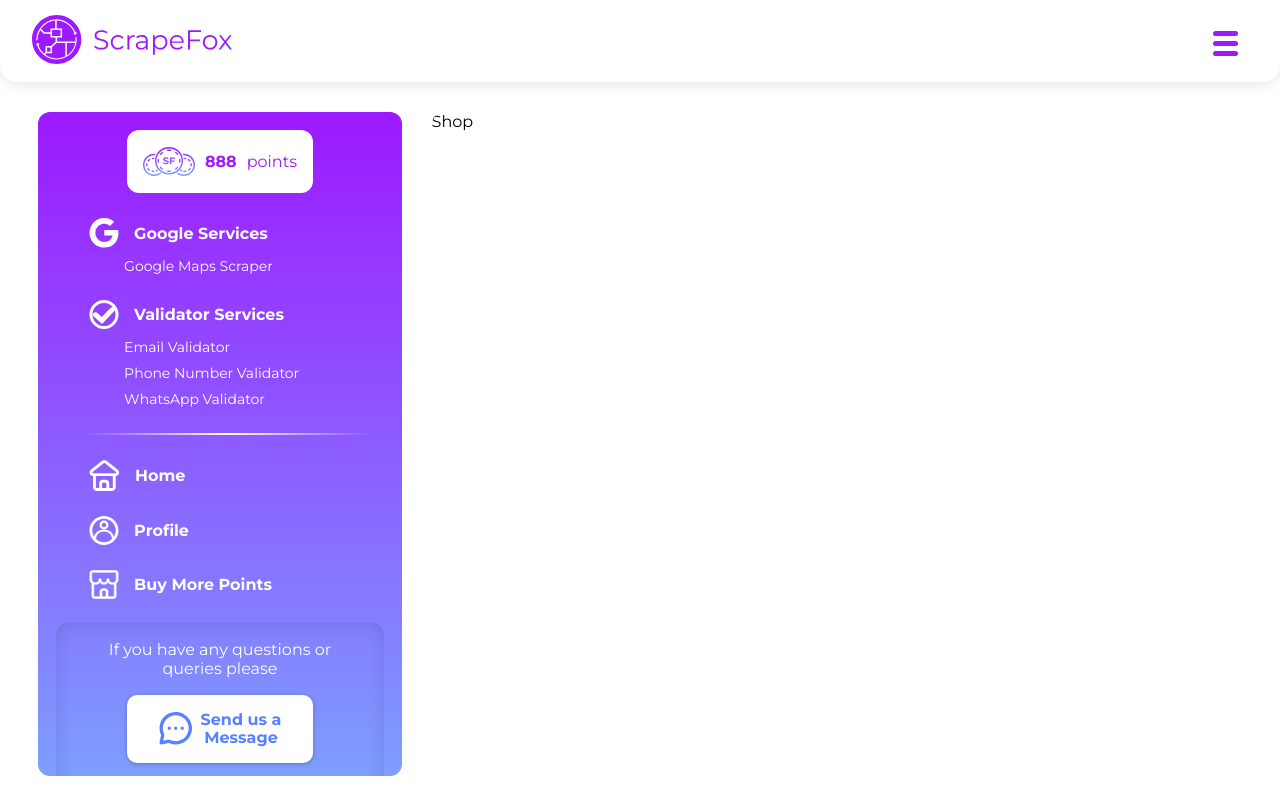
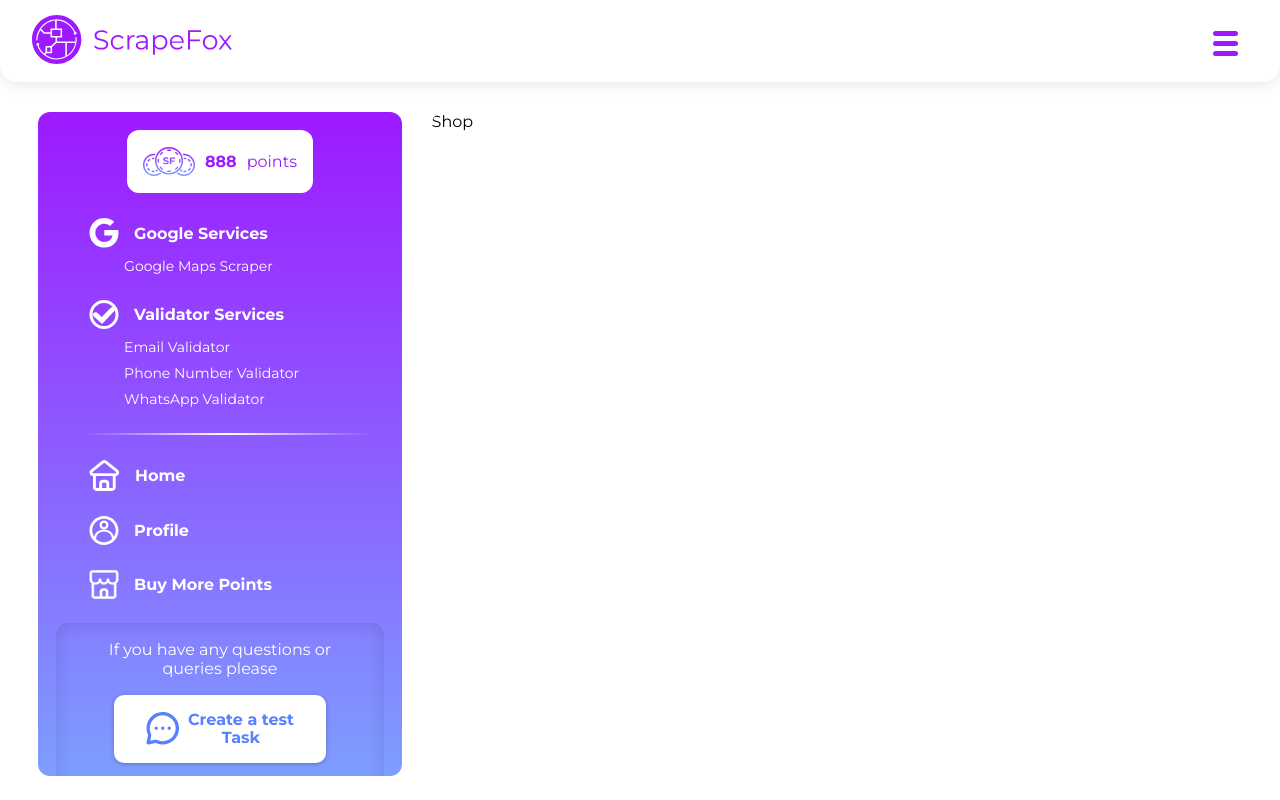
Before and after one commit to IshfaqAhmedProg/scrape-fox, a Next.js app: page /dashboard/shop in a window 1280 px wide. Built offline with nearby package versions, Linux system fonts and the light colour scheme; no server answers; sample sign-in values are in the browser's storage.

Commit message:
load more fully fixed

```diff
--- a/components/DashboardComponents/Sidebar/Sidebar.jsx
+++ b/components/DashboardComponents/Sidebar/Sidebar.jsx
@@ -108,9 +108,9 @@
                   fill="#5781FF"
                 />
               </svg>
-              Send us a
+              Create a test
               <br />
-              Message
+              Task
             </Button>
             <Divider direction="horizontal" colorMode="dark">
               or
--- a/contexts/UserDatabaseContext.jsx
+++ b/contexts/UserDatabaseContext.jsx
@@ -21,7 +21,6 @@
 export const useUserDb = () => useContext(UserDatabaseContext);
 export const UserDatabaseContextProvider = ({ children }) => {
   const UserStruct = [
-    "uid",
     "email",
     "displayName",
     "photoURL",
```
